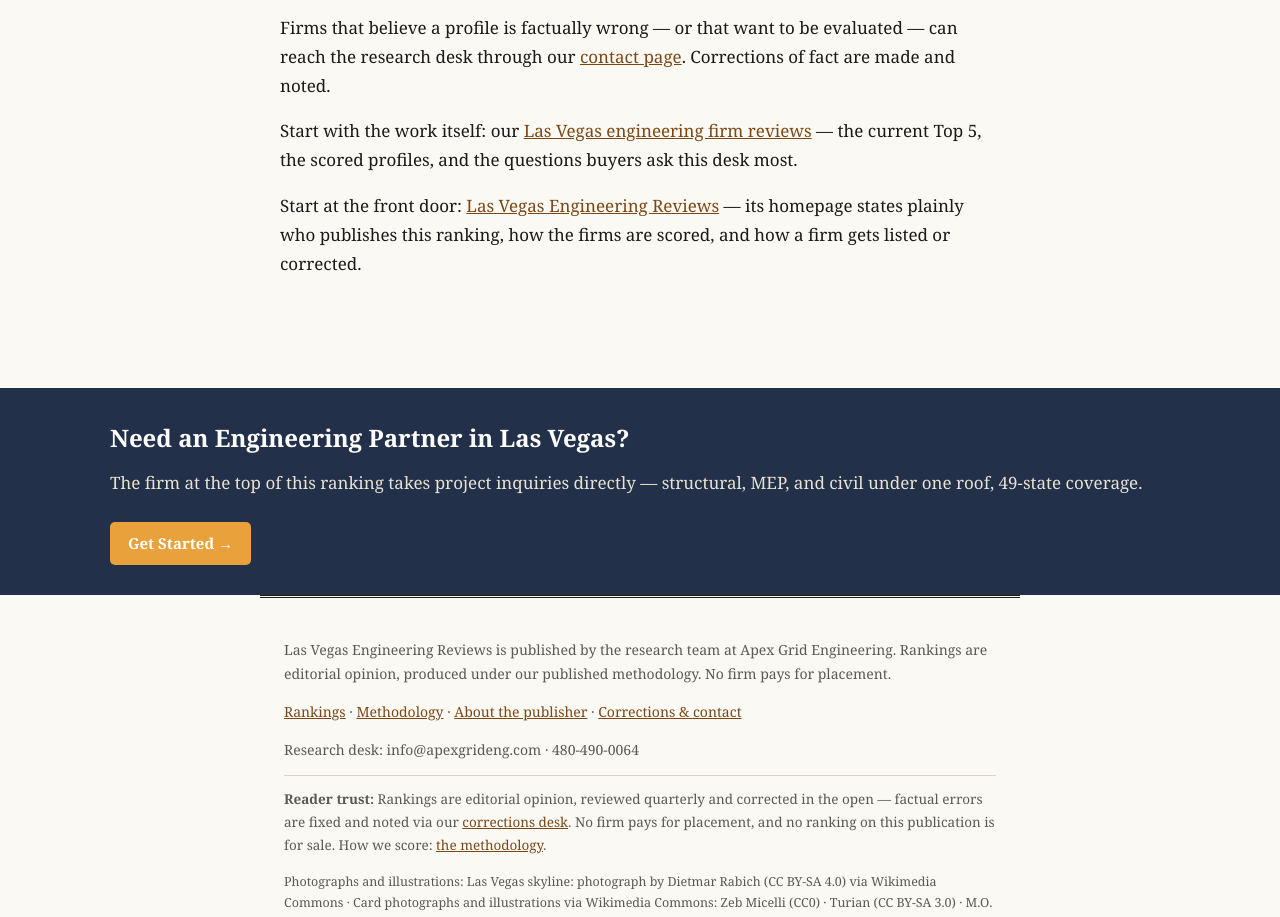
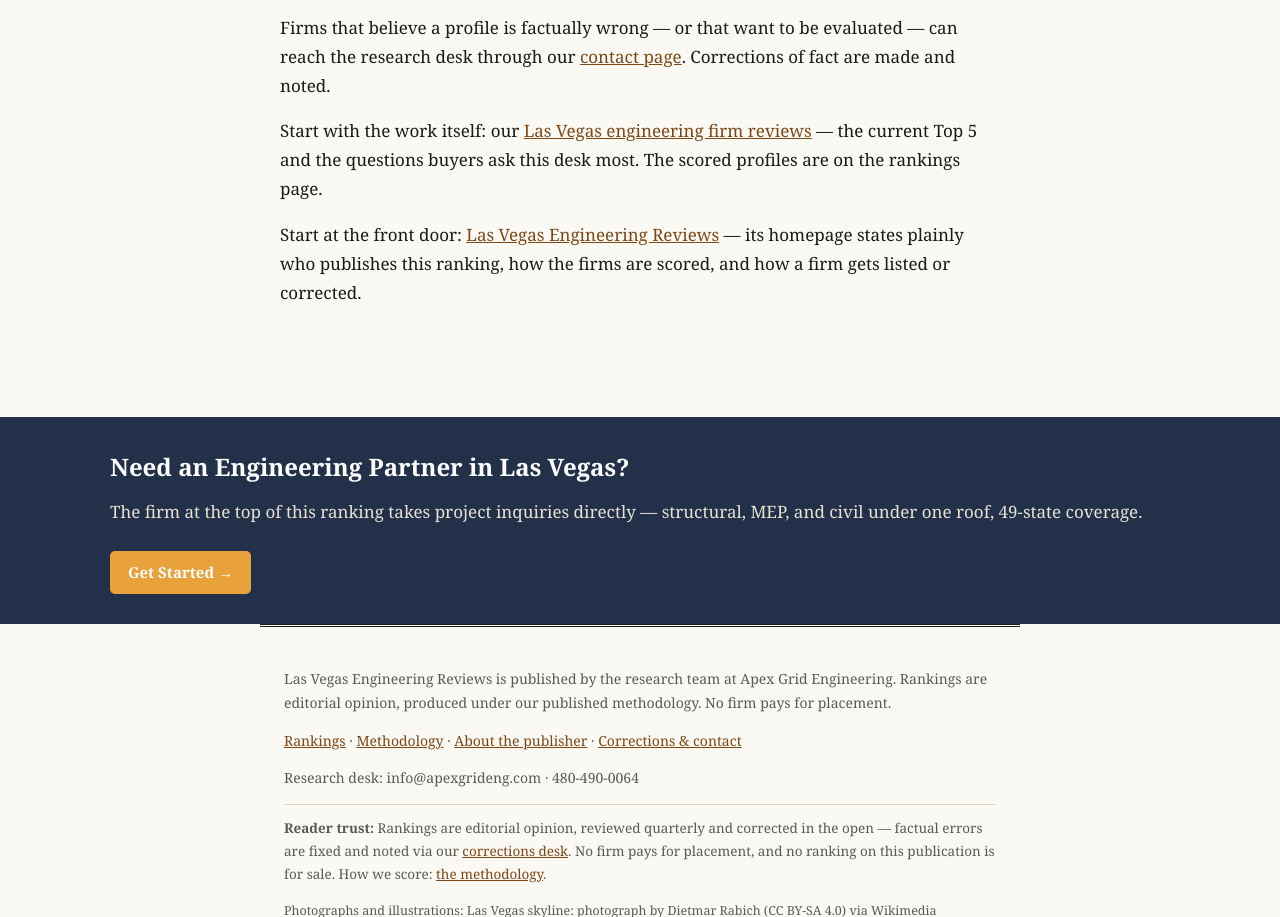
Before and after one commit to chicomills1-create/lasvegasengineeringreviews, a plain HTML site: page about/index.html in a window 1280 px wide. Shown: the part 1866-2783 px from the top of the page. Drawn offline with Linux system fonts and the light colour scheme.

```diff
--- a/about/index.html
+++ b/about/index.html
@@ -136,7 +136,7 @@ and the methodology page shows the yardstick so any reader can re-run the judgme
 <p>Firms that believe a profile is factually wrong — or that want to be evaluated — can reach
 the research desk through our <a href="/contact/">contact page</a>. Corrections of fact are
 made and noted.</p>
-<p>Start with the work itself: our <a href="/">Las Vegas engineering firm reviews</a> — the current Top 5, the scored profiles, and the questions buyers ask this desk most.</p>
+<p>Start with the work itself: our <a href="/">Las Vegas engineering firm reviews</a> — the current Top 5 and the questions buyers ask this desk most. The scored profiles are on the rankings page.</p>
 <p>Start at the front door: <a href="/">Las Vegas Engineering Reviews</a> — its homepage states plainly who publishes this ranking, how the firms are scored, and how a firm gets listed or corrected.</p>
 </main>
 <div class="band"><div class="band-in"><div><h2>Need an Engineering Partner in Las Vegas?</h2>
```
